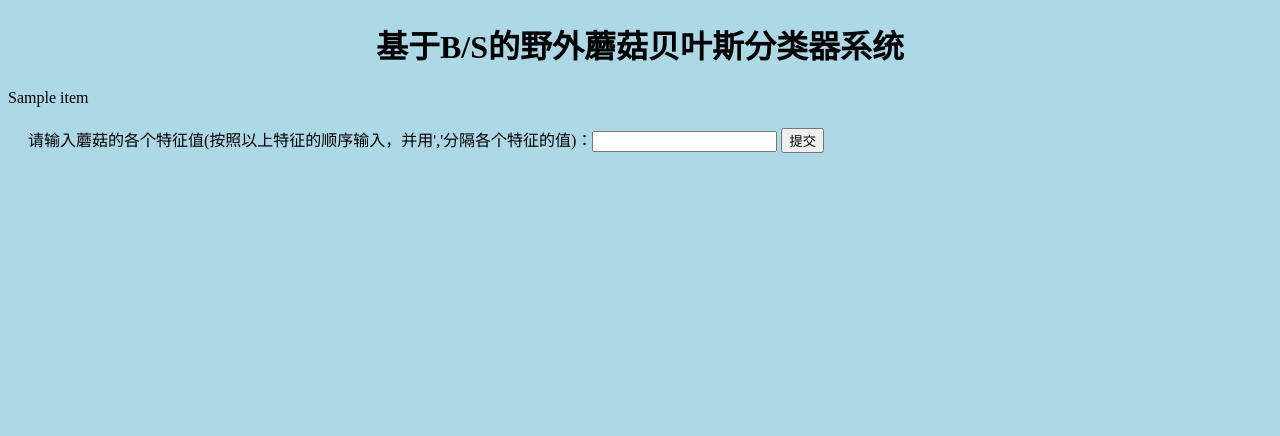
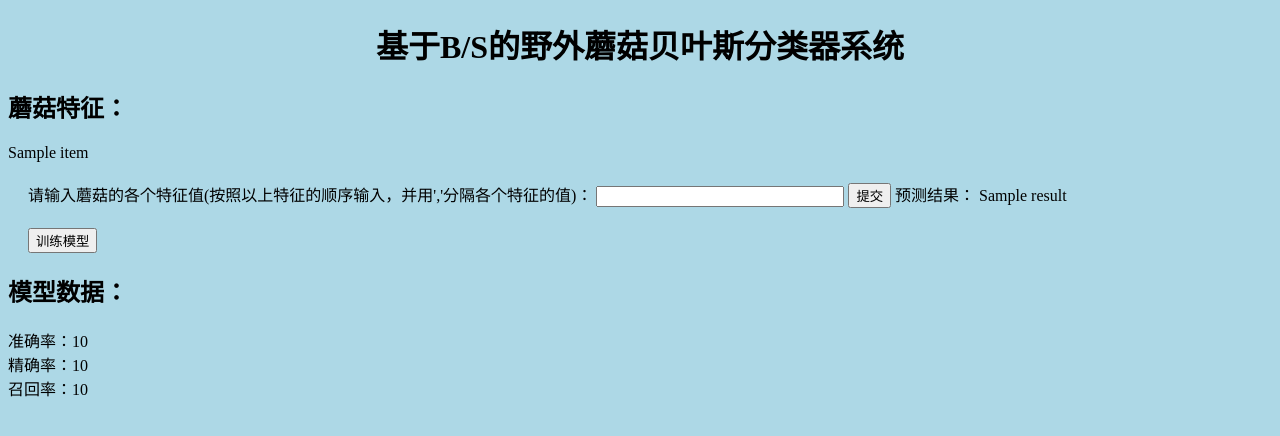
Before and after one commit to wit-l/NaiveBayesClassificationForMushrooms, a Flask app: template templates/form.html in a window 1280 px wide. Shown: the top 436 px of the page. Run offline with Flask 3, Linux system fonts and the light colour scheme; the template is opened without the code that fills it: most values are stand-ins (such as "Sample title", 1, 10 or a date in 2020).

Commit message:
Add a train model button and display model info on the web.

```diff
--- a/main.py
+++ b/main.py
@@ -5,7 +5,7 @@ from train import train_model
 from typing import List, Tuple
 from sklearn.naive_bayes import GaussianNB
 from sklearn.preprocessing import LabelEncoder
-from flask import Flask, request, render_template
+from flask import Flask, request, render_template, redirect
 
 
 def load_encoders_model(
@@ -18,13 +18,17 @@ def load_encoders_model(
 
 
 app = Flask(__name__)
+accuracy_score = 0.0
+precision_score = 0.0
+recall_score = 0.0
 
 
 def process_input(user_input: str, columns: list[str]) -> str:
+    global accuracy_score, precision_score, recall_score
     try:
         labelEncoders, nb = load_encoders_model("encoders.txt", "model.txt")
     except FileNotFoundError:
-        train_model()
+        accuracy_score, precision_score, recall_score = train_model()
         labelEncoders, nb = load_encoders_model("encoders.txt", "model.txt")
     except Exception as e:
         return "发生预期外的错误, 原因：" + str(e.__cause__)
@@ -34,12 +38,7 @@ def process_input(user_input: str, columns: list[str]) -> str:
         X[col] = labelEncoders[i].transform(X[col])
         i += 1
     y_pred = nb.predict(X)[0]
-    result = ""
-    if y_pred == 1:
-        result = "有毒"
-    elif y_pred == 0:
-        result = "无毒"
-    return "预测结果：" + result
+    return y_pred
 
 
 @app.route("/", methods=["GET", "POST"])
@@ -47,6 +46,7 @@ def index():
     # read column names
     file = "mushrooms.csv"
     columns = []
+    result = ""
 
     try:
         with open(file, "r") as f:
@@ -55,11 +55,28 @@ def index():
         return "Can not open " + file
     except Exception as e:
         return "发生预期外的错误, 原因：" + str(e.__cause__)
+
     if request.method == "POST":
-        user_input = request.form.get("user_input")
+        user_input = request.form["user_input"]
+        if user_input == "":
+            return redirect("/")
         result = process_input(str(user_input), columns)
-        return result
-    return render_template("form.html", columns=columns)
+
+    return render_template(
+        "form.html",
+        columns=columns,
+        accuracy_score=accuracy_score,
+        precision_score=precision_score,
+        recall_score=recall_score,
+        result=result,
+    )
+
+
+@app.route("/train", methods=["POST"])
+def invoke_train():
+    global accuracy_score, precision_score, recall_score
+    accuracy_score, precision_score, recall_score = train_model()
+    return redirect("/")
 
 
 if __name__ == "__main__":
--- a/static/style.css
+++ b/static/style.css
@@ -5,3 +5,7 @@ body {
 form {
   margin: 20px;
 }
+
+input[type="text"] {
+  width: 240px;
+}
--- a/templates/form.html
+++ b/templates/form.html
@@ -9,18 +9,33 @@
   </head>
   <body>
     <h1 style="text-align: center">基于B/S的野外蘑菇贝叶斯分类器系统</h1>
-
+    <h2>蘑菇特征：</h2>
     <div>
       {% for item in columns %}
       <span>{{item}}</span>
       {% endfor %}
     </div>
-    <form method="POST">
-      请输入蘑菇的各个特征值(按照以上特征的顺序输入，并用','分隔各个特征的值)：<input
-        type="text"
-        name="user_input"
-      />
+    <form action="/" method="POST">
+      请输入蘑菇的各个特征值(按照以上特征的顺序输入，并用','分隔各个特征的值)：
+      <input type="text" name="user_input" />
       <input type="submit" value="提交" />
+      <span>预测结果：</span>
+      {% if result == 1 %}
+      <span>有毒</span>
+      {% elif result == 0 %}
+      <span>无毒</span>
+      {% else %}
+      <span>{{result}}</span>
+      {% endif %}
     </form>
+    <form action="/train" method="POST">
+      <button>训练模型</button>
+    </form>
+    {% if accuracy_score != 0 %}
+    <h2>模型数据：</h2>
+    <div>准确率：<span>{{accuracy_score}}</span></div>
+    <div>精确率：<span>{{precision_score}}</span></div>
+    <div>召回率：<span>{{recall_score}}</span></div>
+    {% endif %}
   </body>
 </html>
```
Also changed, not shown: train.py (+6 -5 lines).
